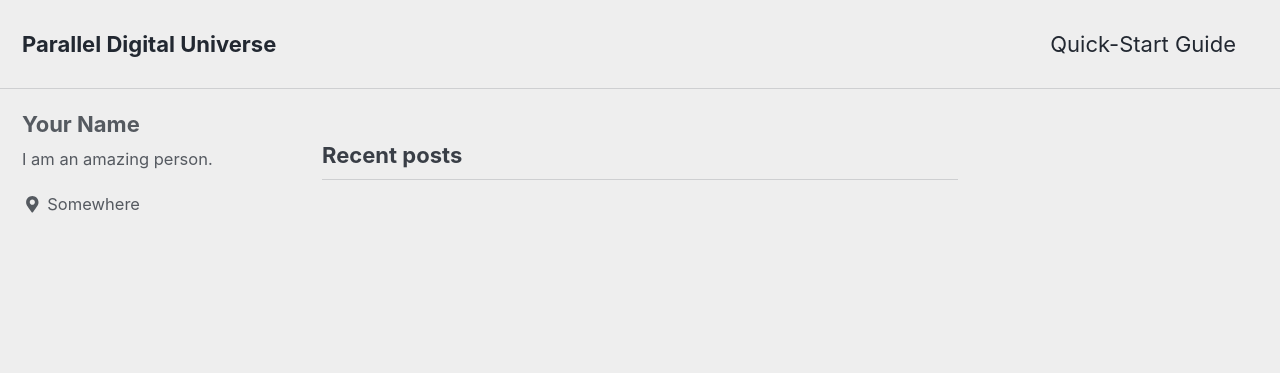
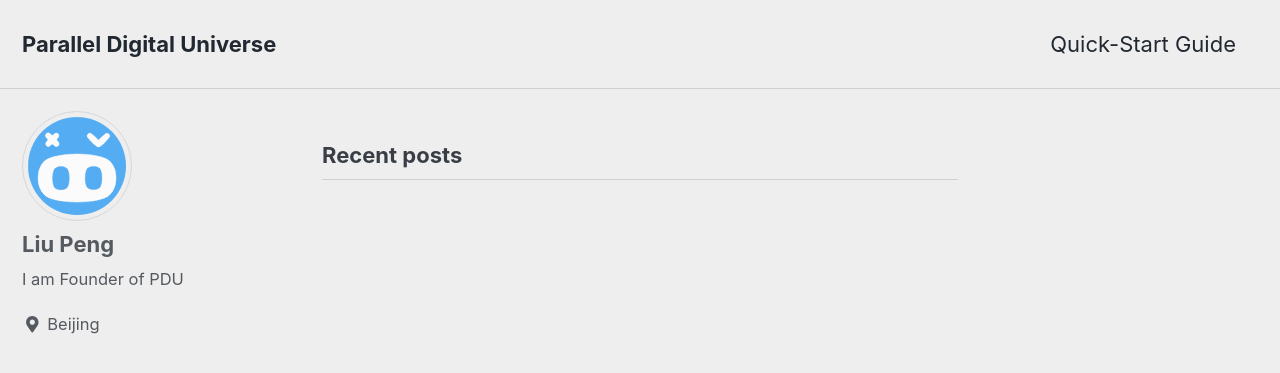
Before and after one commit to pdupub/pdu.pub, a Jekyll site: the page built from index.html, in a window 1280 px wide and 900 px high. Shown: the top 373 px of the window. Built offline with Jekyll 4.4.1, drawn with Linux system fonts in a browser that asks for light colours; cached includes are drawn as plain includes; the list of posts is cut into pages by our own code.

Commit message:
Update _config.yml

```diff
--- a/_config.yml
+++ b/_config.yml
@@ -21,8 +21,8 @@ title_separator          : "-"
 name                     : "PDU"
 description              : "A decentralized identity-based social network."
 url                      : "https://pdu.pub"
-baseurl                  : # the subpath of your site, e.g. "/blog"
-repository               : # GitHub username/repo-name e.g. "mmistakes/minimal-mistakes"
+baseurl                  : "/"
+repository               : "pdupub/go-pdu"
 teaser                   : # path of fallback teaser image, e.g. "/assets/images/500x300.png"
 logo                     : # path of logo image to display in the masthead, e.g. "/assets/images/88x88.png"
 masthead_title           : # overrides the website title displayed in the masthead, use " " for no title
@@ -106,10 +106,10 @@ analytics:
 
 # Site Author
 author:
-  name             : "Your Name"
-  avatar           : # path of avatar image, e.g. "/assets/images/bio-photo.jpg"
-  bio              : "I am an amazing person."
-  location         : "Somewhere"
+  name             : "Liu Peng"
+  avatar           : "/assets/images/icon2.svg"
+  bio              : "I am Founder of PDU"
+  location         : "Beijing"
   email            :
   links:
     - label: "Email"
```
